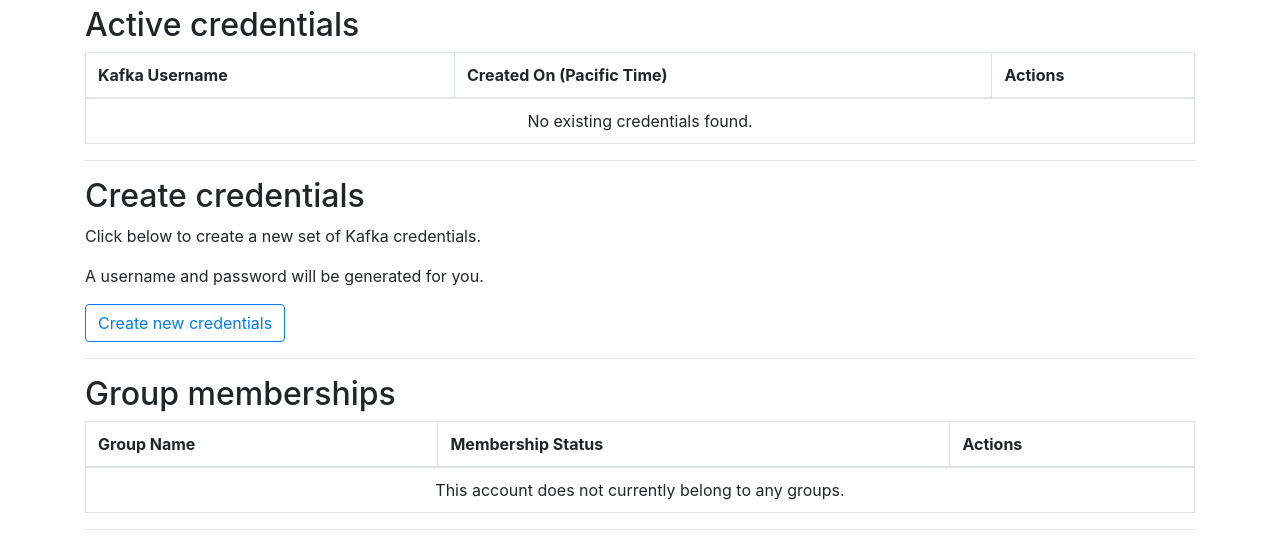
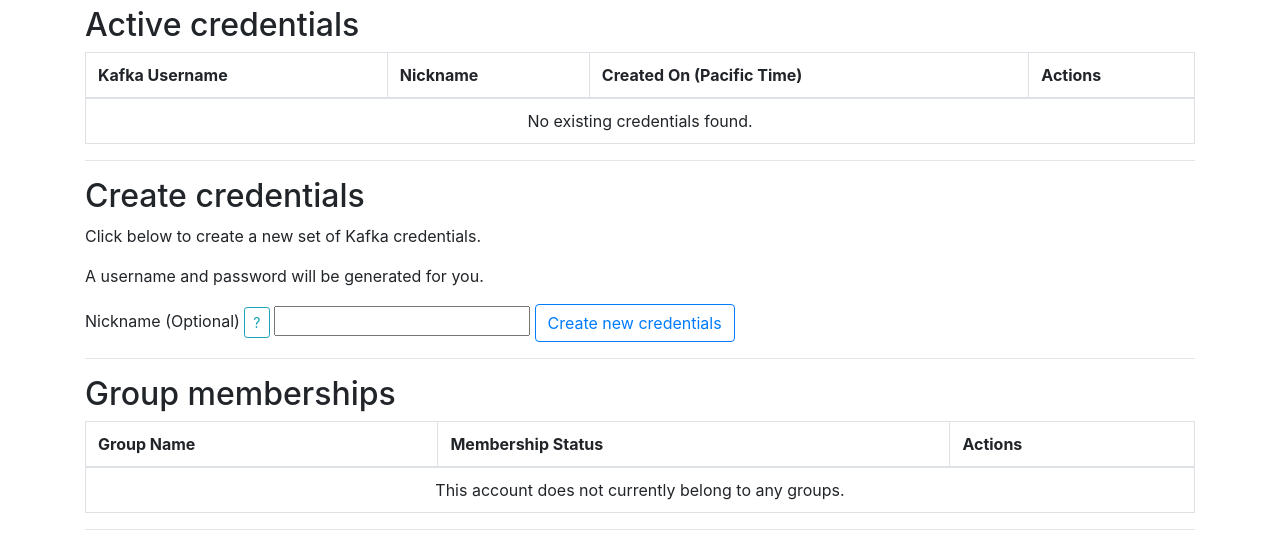
Before and after one commit to scimma/scimma-admin, a Django app: page / in a window 1280 px wide. Shown: the part 74-615 px from the top of the page. Run offline with Django 3.2, Linux system fonts and the light colour scheme; the visitor is signed in with stand-in values (Sample User, id 1); data that the repository does not hold is empty; parts of the project's set-up code (start-up, migrations or seed data) failed here and were passed over; some libraries are stand-ins or nearby versions.

Commit message:
Implement credential nicknames.
These are purely labels for users' convenience.
Nicknames are editable internally, but this capacity is not yet exposed to users.
The nickname is now included in the downloadable credential file, but will currently be ignored by the client.

```diff
--- a/scimma_admin/hopskotch_auth/models.py
+++ b/scimma_admin/hopskotch_auth/models.py
@@ -87,6 +87,12 @@ class SCRAMCredentials(models.Model):
         default = False,
     )
 
+    # a user-chosen nickname, which need not be globally unique and may be changed
+    nickname = models.CharField(
+        max_length = 64,
+        editable = True,
+    )
+
     @classmethod
     def generate(cls, owner: User, username: str, password: str, alg: SCRAMAlgorithm,
                  salt: Optional[bytes] = None, iterations: int = 4096):
@@ -168,7 +174,7 @@ def delete_credentials(user, cred_username):
     creds.delete()
 
 
-def new_credentials(owner):
+def new_credentials(owner, nickname: str = ""):
     username = rand_username(owner)
 
     alphabet = string.ascii_letters + string.digits
@@ -181,6 +187,7 @@ def new_credentials(owner):
         alg=SCRAMAlgorithm.SHA512,
         salt=rand_salt,
     )
+    creds.nickname=nickname if (len(nickname) > 0) else username
     creds.save()
     bundle = CredentialGenerationBundle(
         creds=creds,
@@ -188,6 +195,13 @@ def new_credentials(owner):
         password=rand_password,
     )
     return bundle
+
+
+def check_credential_nickname(owner: User, nickname: str) -> bool:
+    """ Return whether the specified credential nickname is free for use (not already in use) by
+        the given user.
+    """
+    return not SCRAMCredentials.objects.filter(owner=owner, nickname=nickname).exists()
 
 
 @dataclass
--- a/scimma_admin/hopskotch_auth/templates/hopskotch_auth/create.html
+++ b/scimma_admin/hopskotch_auth/templates/hopskotch_auth/create.html
@@ -22,11 +22,13 @@
         <h4>This is the only time the password will be revealed.</h4>
         <p>Username:</p><pre>{{ username }}</pre>
         <p>Password:</p><pre>{{ password }}</pre>
+        <p>Nickname:</p><pre>{{ nickname }}</pre>
       </div>
       <form action="{% url 'download' %}" method="post">
         {% csrf_token %}
         <input type="hidden" value="{{ username }}" name="username">
         <input type="hidden" value="{{ password }}" name="password">
+        <input type="hidden" value="{{ nickname }}" name="nickname">
         <button class="btn btn-outline-primary" type="submit" name="download" id="download">Download</button>
       </form>
       <p>These credentials will be usable within 10 seconds.</p>
--- a/scimma_admin/hopskotch_auth/templates/hopskotch_auth/edit_credential.html
+++ b/scimma_admin/hopskotch_auth/templates/hopskotch_auth/edit_credential.html
@@ -4,7 +4,7 @@
 {% block page-header %}Credential Management{% endblock %}
 
 {% block page-body %}
-        <h2>Credential {{ cred.username }}</h2>
+        <h2>Credential {{ cred.username }} ({{ cred.nickname }})</h2>
 
         {% if cred.suspended %}
         <section>
--- a/scimma_admin/hopskotch_auth/templates/hopskotch_auth/index.html
+++ b/scimma_admin/hopskotch_auth/templates/hopskotch_auth/index.html
@@ -20,6 +20,7 @@
         <thead>
           <tr>
             <th scope="col">Kafka Username</th>
+            <th scope="col">Nickname</th>
             <th scope="col">Created On (Pacific Time)</th>
             <th scope="col">Actions</th>
           </tr>
@@ -28,6 +29,7 @@
           {% for cred in credentials %}
           <tr>
             <td scope="row">{{ cred.username }}</td>
+            <td scope="row">{{ cred.nickname }}</td>
             <td>{{ cred.created_at|localtime }}</td>
             <td>
               <form action="{% url 'edit_credential' %}" method="get">
@@ -43,7 +45,7 @@
           </tr>
           {% empty %}
           <tr>
-            <td class="info" colspan="3">No existing credentials found.</td>
+            <td class="info" colspan="4">No existing credentials found.</td>
           </tr>
           {% endfor %}
         </tbody>
@@ -56,6 +58,14 @@
       <p>A username and password will be generated for you.</p>
       <form action="{% url 'create' %}" method="post">
         {% csrf_token %}
+        <label for="nickname">Nickname (Optional)</label>
+        <button type="button" class="btn btn-outline-info btn-sm" data-toggle="popover"
+            title="Help" data-content="A nickname is a name for your own convenience, to make it
+                easier to recognize different credentials. It is a good idea to choose a nickname
+                based on what you plan to use a credential for, like 'laptop-analysis' or
+                'alert-sender'. If you do not choose one, it will be the same as the auto-generated
+                username.">?</button>
+        <input type="text" name="nickname" class="vTextField" maxlength="64" id="nickname">
         <input class="btn btn-outline-primary" type="submit" value="Create new credentials">
       </form>
     </section>
--- a/scimma_admin/hopskotch_auth/views.py
+++ b/scimma_admin/hopskotch_auth/views.py
@@ -67,12 +67,30 @@ def login_failure(request):
 def create(request):
     logger.info(f"User {request.user.username} ({request.user.email}) requested "
                 f"to create a new credential from {request.META['REMOTE_ADDR']}")
-    bundle = new_credentials(request.user)
+
+    nickname = ""
+    if "nickname" in request.POST:
+        nickname = request.POST.get("nickname")
+        logger.info(f"User requested credential nickname is {nickname}")
+
+        if len(nickname) > SCRAMCredentials.nickname.field.max_length:
+            return redirect_with_error(request, "Create a credential",
+                                       "requested credential nickname too long",
+                                       "index")
+
+        # check only non-empty nicknames, as empty ones will be replaced with the auto-generated
+        # name by new_credentials
+        if len(nickname) > 0 and not check_credential_nickname(request.user, nickname):
+            return redirect_with_error(request, "Create a credential",
+                                       "requested credential nickname is already in use",
+                                       "index")
+
+    bundle = new_credentials(request.user, nickname)
     logger.info(f"Created new credential {bundle.username} on behalf of user "
                 f"{request.user.username} ({request.user.email})")
     return render(
         request, 'hopskotch_auth/create.html',
-        dict(username=bundle.username, password=bundle.password),
+        dict(username=bundle.username, password=bundle.password, nickname=bundle.creds.nickname),
     )
 
 
@@ -106,8 +124,12 @@ def delete(request):
 @login_required
 def download(request):
     myfile = StringIO()
-    myfile.write("username,password\n")
+    myfile.write("username,password,kafkahost,nickname\n")
     myfile.write(f"{request.POST['username']},{request.POST['password']}")
+    if('nickname' in request.POST):
+        myfile.write(f",{request.POST['nickname']}")
+    else:
+        myfile.write(",")
     myfile.flush()
     myfile.seek(0) # move the pointer to the beginning of the buffer
     response = HttpResponse(FileWrapper(myfile), content_type='text/plain')
```
Also changed, not shown: scimma_admin/hopskotch_auth/migrations/0006_scramcredentials_nickname.py (added).
